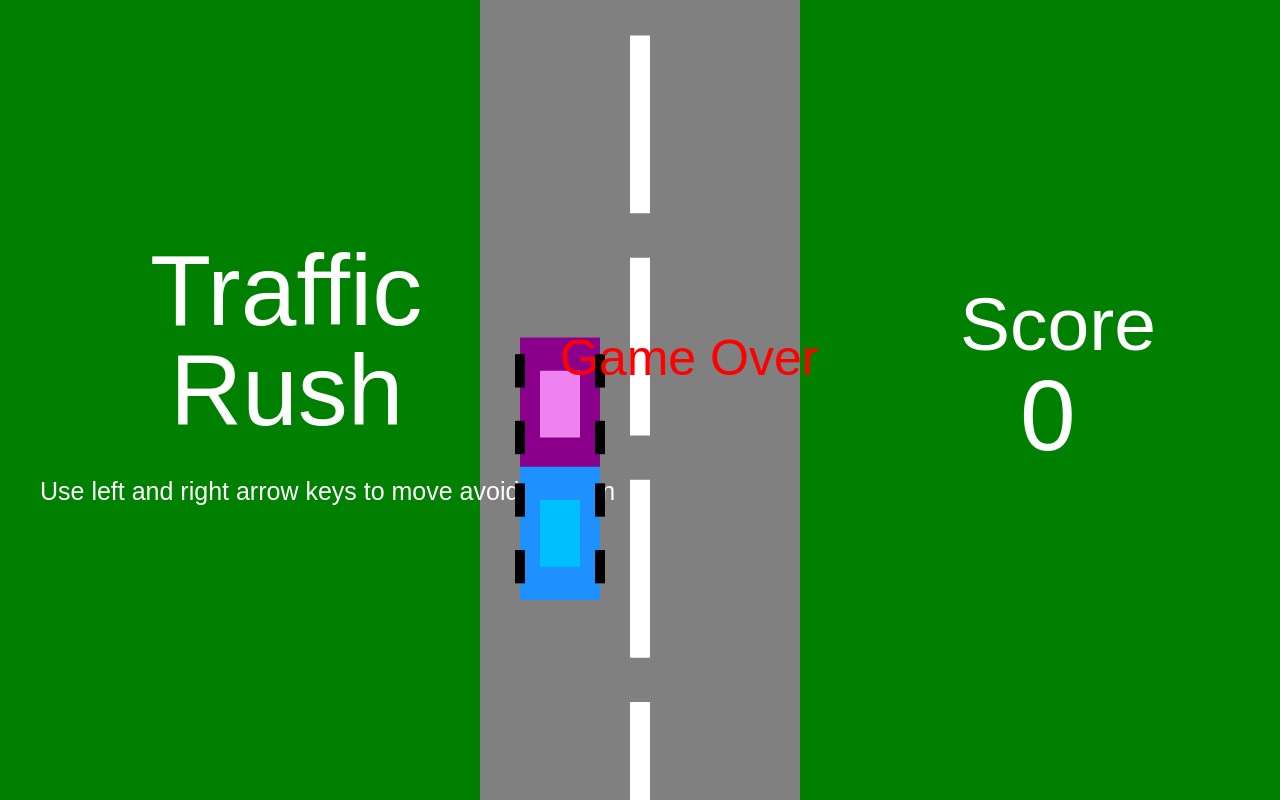
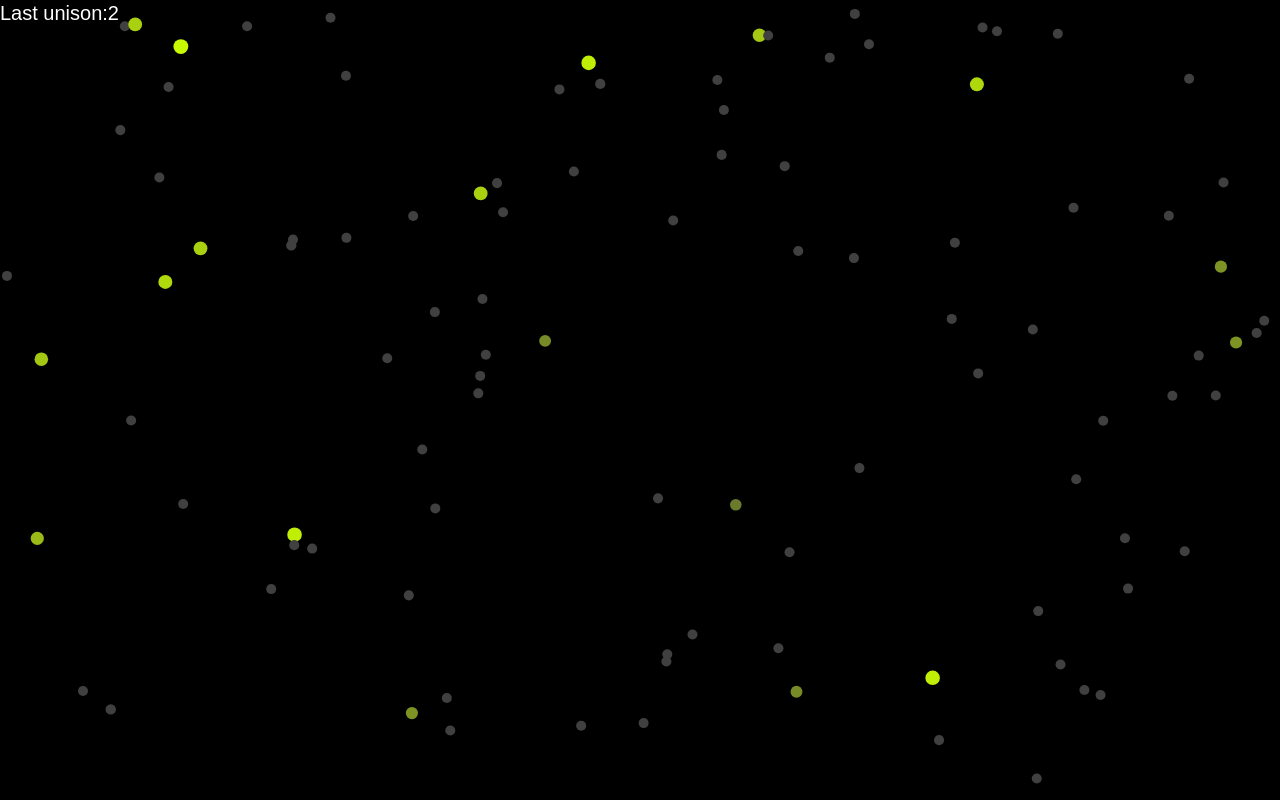
Before and after one commit to Kartik-Sama/Sync, a plain HTML site: page index.html in a window 1280 px wide. Drawn offline with Linux system fonts and the light colour scheme.

Commit message:
Update index.html

```diff
--- a/index.html
+++ b/index.html
@@ -9,216 +9,241 @@
 <script>
 
     // Declare all global variables here
+    var agentsCount = 100;
+    var sync = false;
+    var timeStep = 1;
     var start = 0;
     var shift = 0;
-    var gap;
     var state = 0;
     var divider = [];
     var width;
     var height;
-    var player_car;
-    var opp_car = []; //array to hold obstracle objects
-    var gameover = 0; //state of game
-    var score = 0; //variable that keeps chak of score, score = no. of obstracles passed.
+    var agentsList = []; //array to hold obstracle objects
+    var globalCounter = 0; //variable that keeps chak of score, score = no. of obstracles passed.
+    var limit = Math.tanh(1);
+    var indCycle = 6;
+    var glowStart = 3;
+    var ticksRecall = 0;
+    var glowLimit = Math.tanh(glowStart/indCycle);
+    var prevCounter = 0;
+    var timeLapsed = 0;
     // To initialize the height and width dependent variables adter canvas loads
     function globalInitialize()
     {
         // alert(width)
         width = canvas.width;
         height = canvas.height;
-        divider.push(new Divider(width/2-width/128,-3*(height/18),height/128));
-        divider.push(new Divider(width/2-width/128,2*(height/18),height/128));
-        divider.push(new Divider(width/2-width/128,7*(height/18),height/128));
-        divider.push(new Divider(width/2-width/128,12*(height/18),height/128));
-        divider.push(new Divider(width/2-width/128,17*(height/18),height/128));
-        player_car = new Car(width/2-3*width/32,5*height/6,height/32,-height/64,"#1E90FF","#00BFFF");
-        opp_car.push(new Car(width/2-3*width/32,0,-height/6,height/64,"#8B008B","#EE82EE"));
-        gap = 5*height/6;
+        for(var i = 0; i < agentsCount; i++)
+            agentsList.push(new fireFly((width-2)*Math.random(),(height-2)*Math.random(),1,indCycle*Math.random())); //10 depicts average speed
     }
+
     // Declare custom functions here
     // To handle white rectangles of divider
-    class Divider {
-        constructor(x_cord,y_cord,speed){
+    class fireFly {
+        constructor(x_cord, y_cord, speed, timer){
             this.x_cord = x_cord;
             this.y_cord = y_cord;
-            this.stop = 0;
             this.speed = speed;
+            this.x_speed = this.speed*(Math.random()-0.5);
+            this.y_speed = this.speed*(Math.random()-0.5);
+            this.timer = timer;
+            this.glown = false;
+            this.radius = 5;
+            this.baseRadius = 5;
+            this.glowColor = [0xcc,0xff,0x00];
+            this.baseColor = [0x40,0x40,0x40];
+            this.curColor = this.baseColor;
         }
-        move() {
-            if(this.stop == 0)
-            {
-                if(this.y_cord < height)
-                    this.y_cord = this.y_cord+ this.speed;
+        signalRecieve(){
+            if(this.timer == 0)
+                return 0;
+            var water = Math.tanh(this.timer/indCycle);
+            water += 1/(10*agentsList.length);
+            water = Math.min(1,water);
+            this.timer = Math.min(indCycle*Math.atanh(water),indCycle);
+            if(this.timer == indCycle) {
+                this.glow();
+                return 1;
+            }
+            return 0;
+        }
+        glow(){
+            if(Math.tanh(this.timer/indCycle) >= limit) {
+                    this.glown = false;
+                    this.timer = 0;
+                    return 1;
+            }
+            if(this.glown == true) {
+                var peak = 1/2;
+                var glowTimer = this.timer-5;
+                var frac = (peak - Math.abs(glowTimer-peak))/peak;
+                frac = Math.min(frac,1);
+                frac = Math.max(frac,0);
+                var glowColor = this.glowColor;
+                var baseColor = this.baseColor;
+                this.curColor = [(1-frac)*baseColor[0]+frac*glowColor[0],(1-frac)*baseColor[1]+frac*glowColor[1],(1-frac)*baseColor[2]+frac*glowColor[2]];
+                this.radius = this.baseRadius+frac*0.5*this.baseRadius;
+            }
+            else if(Math.tanh(this.timer/indCycle) >= glowLimit) { //Essentially every six seconds
+                this.glown = true;
+            }
+            else {
+                this.glowTimer = 0;
+                this.curColor = this.baseColor;
+            }
+            this.timer += 10e-3/timeStep;
+            return 0;
+        }
+        move(){
+            if(this.x_cord+this.radius >= width || this.x_cord-this.radius <= 0) {
+                if(this.x_speed > 0)
+                    this.x_speed = -1*this.speed*Math.random();
                 else
-                    this.y_cord = -(7*height/18);
+                    this.x_speed = this.speed*Math.random();
+                this.x_cord = Math.min(this.x_cord, width-this.radius);
+                this.x_cord = Math.max(this.x_cord, this.radius);
             }
-            canvas.setDrawMode("fill")
-            canvas.setColor("white");
-            canvas.drawRectangle(this.x_cord,this.y_cord,width/64,4*(height/18));
+            if(this.y_cord+this.radius >= height || this.y_cord-this.radius <= 0) {
+                if(this.y_speed > 0)
+                    this.y_speed = -1*this.speed*Math.random();
+                else
+                    this.y_speed = this.speed*Math.random();
+                this.y_cord = Math.min(this.y_cord, height-this.radius);
+                this.y_cord = Math.max(this.y_cord, this.radius);
+            }
+            // canvas.setDrawMode("stroke");
+            // canvas.drawCircle(this.x_cord,this.y_cord,this.radius);
+            canvas.setDrawMode("fill");
+            var color = this.curColor;
+            canvas.setColor("rgb("+color[0].toString()+","+color[1].toString()+","+color[2].toString()+")")
+            canvas.drawCircle(this.x_cord,this.y_cord,this.radius);
+            this.x_cord += this.x_speed;
+            this.y_cord += this.y_speed;
         }
-        set_speed(speed)
-        {
-            this.speed = speed;
-        }
-        hault(boolean)
-        {
-            if(boolean == 1)
-                this.stop = 1;
-            else
-                this.stop = 0;
+        TimeStep(){
+            return this.timer;
         }
     }
     //Car instance to capsulate it's dimensions and methods.
-    class Car {
-        constructor(x_cord,y_cord,speedx,speedy,color1,color2) {
-            this.x_cord = x_cord;
-            this.y_cord = y_cord;
-            this.stop = 0;
-            this.speedx = speedx;
-            this.speedy = speedy;
-            this.color1 = color1;
-            this.color2 = color2;
-            this.cross = 0;
+    function main() {
+        globalCounter += (10e-3/timeStep);
+        canvas.clear();
+        canvas.setDrawMode("fill");
+        canvas.setColor("black");
+        canvas.drawRectangle(0,0,width,height);
+        var tickedAgents = [];
+        for(var i = 0; i < agentsCount; i++) {
+            if(agentsList[i].glow()) {
+                tickedAgents.push(i);
+            }
+            agentsList[i].move();
         }
-        move_y() {
-            if(this.stop == 0)
-            {
-                if(this.y_cord < 3*height/2)
-                    this.y_cord = this.y_cord + this.speedy;
-            }
-            canvas.setDrawMode("fill")
-            canvas.setColor(this.color1);
-            canvas.drawRectangle(this.x_cord,this.y_cord,width/16,height/6);
-            canvas.setColor(this.color2);
-            canvas.drawRectangle(this.x_cord+width/64,this.y_cord+height/24,width/32,height/12);
-            canvas.setColor("black")
-            canvas.drawRectangle(this.x_cord-width/256,this.y_cord+height/48,width/128,height/24,height/180);
-            canvas.drawRectangle(this.x_cord-width/256,this.y_cord+5*height/48,width/128,height/24,height/180);
-            canvas.drawRectangle(this.x_cord+width/16-width/256,this.y_cord+height/48,width/128,height/24,height/180);
-            canvas.drawRectangle(this.x_cord+width/16-width/256,this.y_cord+5*height/48,width/128,height/24,height/180);
+        var ticks = tickedAgents.length;
+
+
+        if(ticks == agentsList.length && sync == false) {
+            window.alert("Sync emerged!");
+            sync = true;
         }
-        move_x(dir)
-        {
-            if(gameover == 0)
-            {
-                if(dir == 0 && this.x_cord - this.speedx > 3*width/8)
-                    this.x_cord = this.x_cord - this.speedx;
-                else if(dir == 1 && this.x_cord + width/16 + this.speedx < 5*width/8)
-                    this.x_cord = this.x_cord + this.speedx;
+        canvas.setDrawMode("fill");
+        canvas.setColor("white");
+        canvas.drawText(0, 20, "Last unison:"+ticksRecall.toString(), fontSize = 20) // Draws <message> at (x, y)
+        // canvas.drawText(0, 40, "Time since unison:"+timeLapsed.toString().slice(0,4)+"sec", fontSize = 20) // Draws <message> at (x, y)
+        if(ticks > 0) {
+            timeLapsed = globalCounter - prevCounter;
+            prevCounter = globalCounter;
+            ticksRecall = ticks;
+            var ind = 0;
+            var hits = ticks;
+            for(var i = 0; i < agentsList.length; i++) {
+                if(ind < ticks && i == tickedAgents[ind])
+                    ind += 1;
+                else {
+                    for(var j = 0; j < hits; j++) {
+                        agentsList[i].signalRecieve();
+                    }
+                }
             }
         }
-        set_speed(speed)
-        {
-            this.speed = speed;
-        }
-        hault(boolean)
-        {
-            if(boolean == 1)
-                this.stop = 1;
-            else
-                this.stop = 0;
-        }
-        y_pos()
-        {
-            return this.y_cord;
-        }
-        check_crossed()
-        {
-            return this.cross;
-        }
-        set_crossed()
-        {
-            this.cross = 1;
-        }
-        clash(oppCar)
-        {
-            if((this.y_cord <= oppCar.y_cord + height/6 && this.y_cord >= oppCar.y_cord) || (this.y_cord  <= oppCar.y_cord  && this.y_cord + height/6 >= oppCar.y_cord))
-            {
-                if((this.x_cord >= oppCar.x_cord && this.x_cord <= oppCar.x_cord + width/16) || (this.x_cord + width/16 >= oppCar.x_cord && this.x_cord <= oppCar.x_cord))
-                    return true;
-            }
-            return false;
-        }
-    }
-    function main() {
-        canvas.clear();
-        canvas.setDrawMode("fill");
-        canvas.setColor("green");
-        canvas.drawRectangle(0,0,width,height);
-        canvas.setColor("grey");
-        canvas.drawRectangle(width/2-width/8,0,width/4,height);
-        canvas.setColor("white");
-        canvas.drawText(width/8-width/128,7*height/16-height/32,"Traffic",height/8);
-        canvas.drawText(width/8+width/128,9*height/16-height/32,"Rush",height/8);
-        canvas.drawText(width/32,20*height/32,"Use left and right arrow keys to move avoid collision",height/32);
-        canvas.drawText(24*width/32,height/2-height/16,"Score",3*height/32);
-        canvas.drawText(51*width/64,height/2+height/16,score,height/8);
-        //before obstracles start to begin move the player car ahead
-        if(player_car.y_pos() > 7*height/12)
-        {
-            for (var i = 0; i < 5 ; i++)
-                divider[i].hault(1);
-            player_car.hault(0);
-            for (var i = 0; i < 5 ; i++)
-                divider[i].move();
-        }
-        //once obstracles start move the divider and put player car static
-        else
-        {
-            for(var i = 0 ; i < opp_car.length ; i++)
-            {
-                if(player_car.clash(opp_car[i]))
-                {
-                    gameover = 1;
-                    break;
-                }
-            }
-            for (var i = 0; i < 5; i++)
-                divider[i].hault(gameover);
-            for (var i = 0; i < opp_car.length; i++)
-                opp_car[i].hault(gameover);
-            player_car.hault(1);
-            for (var i = 0; i < 5 ; i++)
-                divider[i].move();
-            for(var i = 0 ; i < opp_car.length; i++)
-            {
-                if(opp_car[i].y_pos() > height)
-                    opp_car.shift();
-            }
-            for (var i = 0; i < opp_car.length; i++)
-            {
-                if(opp_car[i].y_pos() > 7*height/12 + height/6 && opp_car[i].check_crossed() == 0)
-                {
-                    opp_car[i].set_crossed();
-                    score++;
-                }
-                opp_car[i].move_y();
-            }
-            if(opp_car.length == 0 || opp_car[opp_car.length-1].y_pos() >= gap)
-            {
-                var random_x = Math.floor(Math.random()*8)+2;
-                opp_car.push(new Car(3*width/8+random_x*(width/64),-height/6,0,height/64+height/2048*score,"#8B008B","#EE82EE"));
-                gap = gap-height/512;
-            }
-            if(gameover == 1)
-            {
-                canvas.setColor('red');
-                canvas.setDrawMode('fill');
-                canvas.drawText(width/2-width/16,height/2-height/32,"Game Over",height/16)
-            }
-        }
-        player_car.move_y();
+
+
+        // console.log(agentsList[0]);
+        // canvas.setColor("green");
+        // canvas.drawRectangle(0,0,width,height);
+        // canvas.setColor("grey");
+        // canvas.drawRectangle(width/2-width/8,0,width/4,height);
+        // canvas.setColor("white");
+        // canvas.drawText(width/8-width/128,7*height/16-height/32,"Traffic",height/8);
+        // canvas.drawText(width/8+width/128,9*height/16-height/32,"Rush",height/8);
+        // canvas.drawText(width/32,20*height/32,"Use left and right arrow keys to move avoid collision",height/32);
+        // canvas.drawText(24*width/32,height/2-height/16,"Score",3*height/32);
+        // canvas.drawText(51*width/64,height/2+height/16,score,height/8);
+        // //before obstracles start to begin move the player car ahead
+        // if(player_car.y_pos() > 7*height/12)
+        // {
+        //     for (var i = 0; i < 5 ; i++)
+        //         divider[i].hault(1);
+        //     player_car.hault(0);
+        //     for (var i = 0; i < 5 ; i++)
+        //         divider[i].move();
+        // }
+        // //once obstracles start move the divider and put player car static
+        // else
+        // {
+        //     for(var i = 0 ; i < opp_car.length ; i++)
+        //     {
+        //         if(player_car.clash(opp_car[i]))
+        //         {
+        //             gameover = 1;
+        //             break;
+        //         }
+        //     }
+        //     for (var i = 0; i < 5; i++)
+        //         divider[i].hault(gameover);
+        //     for (var i = 0; i < opp_car.length; i++)
+        //         opp_car[i].hault(gameover);
+        //     player_car.hault(1);
+        //     for (var i = 0; i < 5 ; i++)
+        //         divider[i].move();
+        //     for(var i = 0 ; i < opp_car.length; i++)
+        //     {
+        //         if(opp_car[i].y_pos() > height)
+        //             opp_car.shift();
+        //     }
+        //     for (var i = 0; i < opp_car.length; i++)
+        //     {
+        //         if(opp_car[i].y_pos() > 7*height/12 + height/6 && opp_car[i].check_crossed() == 0)
+        //         {
+        //             opp_car[i].set_crossed();
+        //             score++;
+        //         }
+        //         opp_car[i].move_y();
+        //     }
+        //     if(opp_car.length == 0 || opp_car[opp_car.length-1].y_pos() >= gap)
+        //     {
+        //         var random_x = Math.floor(Math.random()*8)+2;
+        //         opp_car.push(new Car(3*width/8+random_x*(width/64),-height/6,0,height/64+height/2048*score,"#8B008B","#EE82EE"));
+        //         gap = gap-height/512;
+        //     }
+        //     if(gameover == 1)
+        //     {
+        //         canvas.setColor('red');
+        //         canvas.setDrawMode('fill');
+        //         canvas.drawText(width/2-width/16,height/2-height/32,"Game Over",height/16)
+        //     }
+        // }
+        // player_car.move_y();
     }
     // Override functions here;
     canvas.mainFunction = main;
     //for left an right motion of car
-	canvas.keyDownCallback = function(e) {
-		if (e.which == 37) {
-			player_car.move_x(0);
-		} else if (e.which === 39) {
-            player_car.move_x(1);
-		}
-	};
-    var timeStep = 50;
+	// canvas.keyDownCallback = function(e) {
+	// 	if (e.which == 37) {
+	// 		player_car.move_x(0);
+	// 	} else if (e.which === 39) {
+    //         player_car.move_x(1);
+	// 	}
+	// };
+    //Main function is called every <timestep> milliseconds as per below timeStep
     canvas.startMain(timeStep);
 </script>
```
